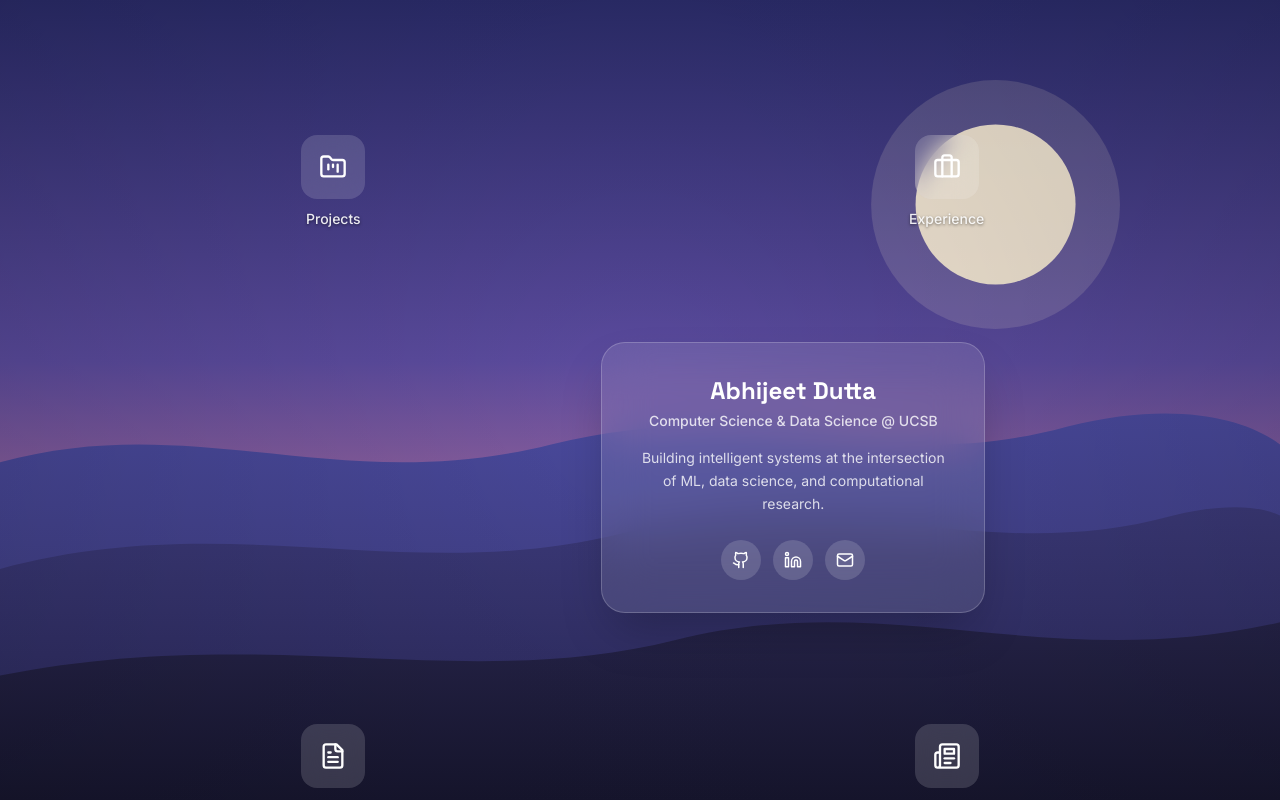
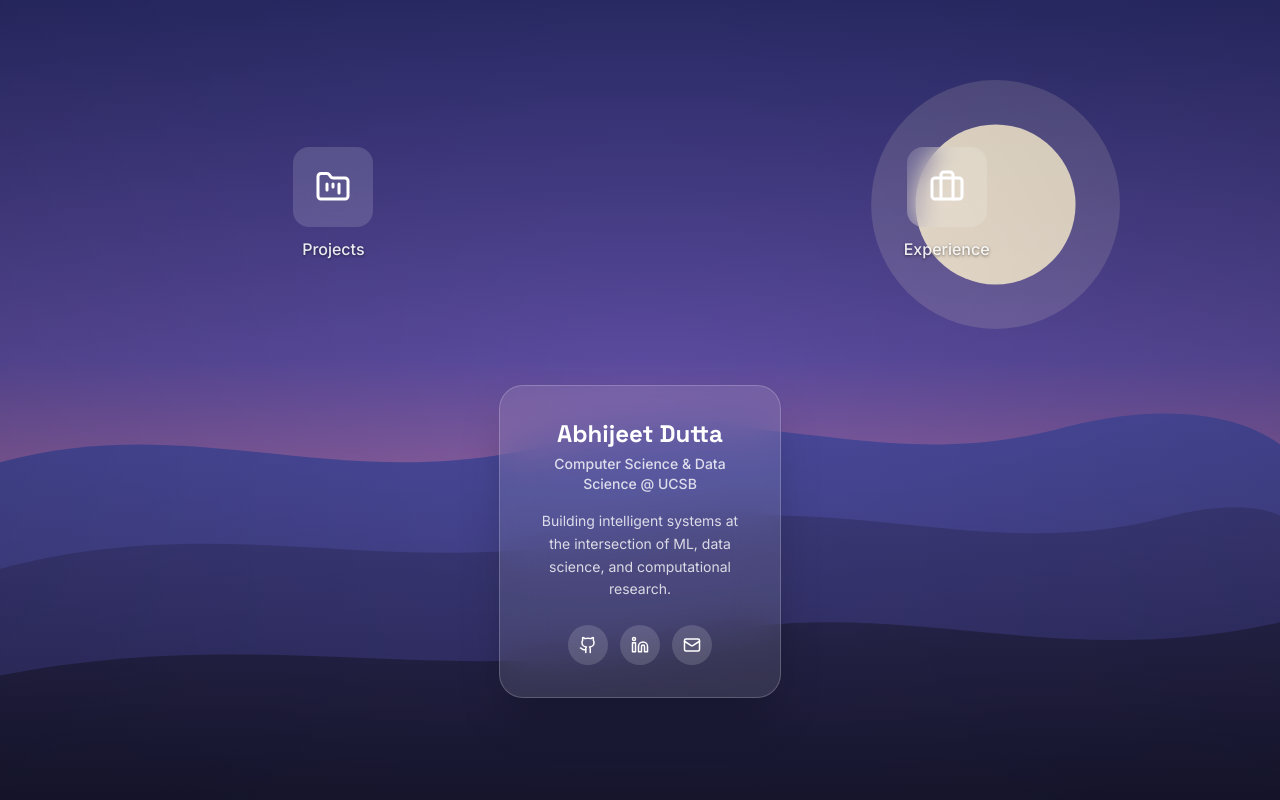
Before and after one commit to AbhijeetDutta1/Personal-Portfolio-Website, a Next.js app: page / in a window 1280 px wide. Shown: the top 800 px of the page. Built offline with nearby package versions, Linux system fonts and the light colour scheme.

Commit message:
Fixed centering of the website

```diff
--- a/app/page.tsx
+++ b/app/page.tsx
@@ -18,7 +18,7 @@ export default function Home() {
           <DesktopIcon href="/experience" label="Experience" icon={Briefcase} />
         </div>
 
-        <div className="order-1 col-span-2 md:order-none md:col-start-2 md:row-start-2">
+        <div className="order-1 col-span-2 md:order-none md:col-span-1 md:col-start-2 md:row-start-2">
           <WelcomeCard />
         </div>
 
--- a/components/desktop/DesktopIcon.tsx
+++ b/components/desktop/DesktopIcon.tsx
@@ -15,10 +15,10 @@ export default function DesktopIcon({
       href={href}
       className="group flex flex-col items-center gap-2 justify-self-center"
     >
-      <span className="flex h-16 w-16 items-center justify-center rounded-2xl bg-white/15 text-white backdrop-blur-md transition-all duration-200 group-hover:-translate-y-1 group-hover:bg-white/25 group-hover:shadow-lg group-hover:shadow-black/20">
-        <Icon size={28} />
+      <span className="flex h-20 w-20 items-center justify-center rounded-2xl bg-white/15 text-white backdrop-blur-md transition-all duration-200 group-hover:-translate-y-1 group-hover:bg-white/25 group-hover:shadow-lg group-hover:shadow-black/20">
+        <Icon size={36} />
       </span>
-      <span className="rounded-md px-2 py-0.5 text-sm font-medium text-white/90 [text-shadow:0_1px_3px_rgba(0,0,0,0.5)]">
+      <span className="rounded-md px-2 py-0.5 text-base font-medium text-white/90 [text-shadow:0_1px_3px_rgba(0,0,0,0.5)]">
         {label}
       </span>
     </Link>
```
